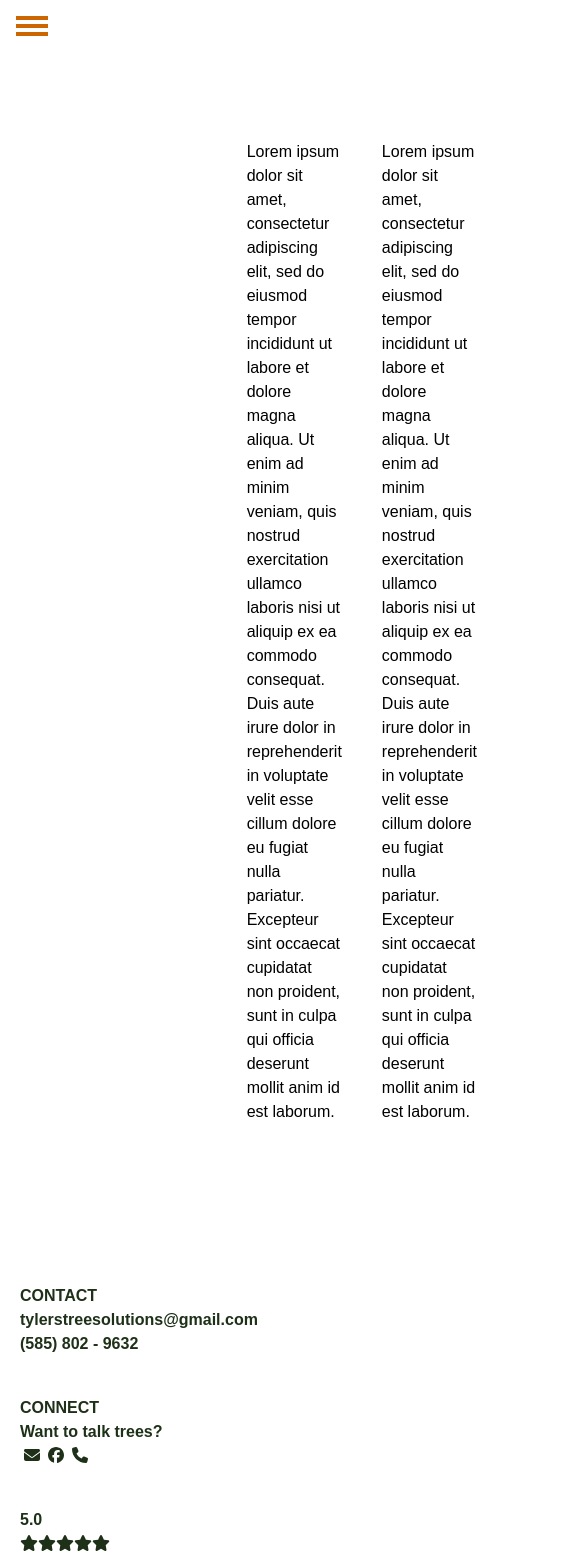
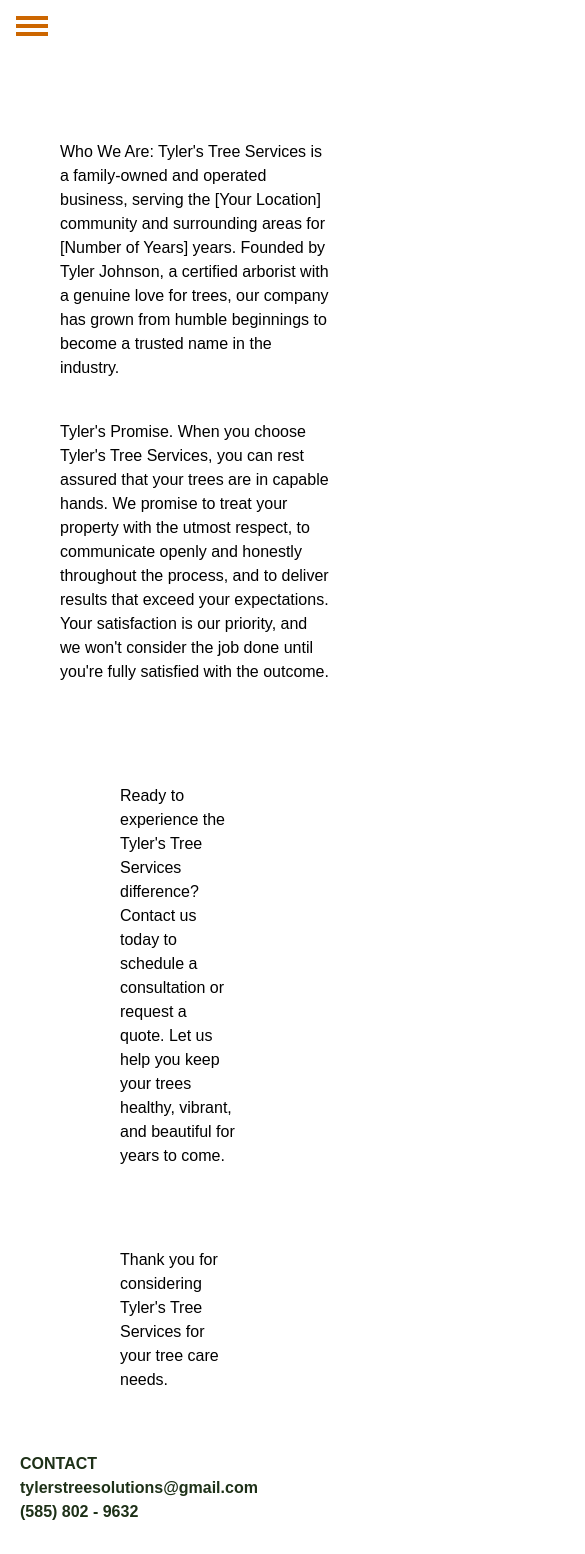
Before and after one commit to gmcclarin/tyler, a React (Create React App) app: page /about in a window 390 px wide. Shown: the top 1554 px of the page, 585 px wide, since content can reach past the window. Built offline with nearby package versions, Linux system fonts and the light colour scheme; no server answers.

Commit message:
responsive styling for about page

```diff
--- a/src/pages/About.js
+++ b/src/pages/About.js
@@ -8,15 +8,16 @@ const About  = () => {
             <MobileNav />
             <Nav />
             <div className="flex w-screen justify-between">
-                <div className="m-20 p-10 flex justify-between">
-                    <div className="font-bold text-3xl -rotate-90 ">ABOUT</div>
-                    <div className="flex w-full justify-between items-center">
-                        <p className="w-1/2 p-5">Lorem ipsum dolor sit amet, consectetur adipiscing elit, sed do eiusmod tempor incididunt ut labore et dolore magna aliqua. Ut enim ad minim veniam, quis nostrud exercitation ullamco laboris nisi ut aliquip ex ea commodo consequat. Duis aute irure dolor in reprehenderit in voluptate velit esse cillum dolore eu fugiat nulla pariatur. Excepteur sint occaecat cupidatat non proident, sunt in culpa qui officia deserunt mollit anim id est laborum. </p>
-                        <p className="w-1/2 p-5">Lorem ipsum dolor sit amet, consectetur adipiscing elit, sed do eiusmod tempor incididunt ut labore et dolore magna aliqua. Ut enim ad minim veniam, quis nostrud exercitation ullamco laboris nisi ut aliquip ex ea commodo consequat. Duis aute irure dolor in reprehenderit in voluptate velit esse cillum dolore eu fugiat nulla pariatur. Excepteur sint occaecat cupidatat non proident, sunt in culpa qui officia deserunt mollit anim id est laborum.</p>
-
+                <div className="md:mx-20 mt-20 p-10 flex justify-between">
+                    <div className="hidden md:flex font-bold text-3xl -rotate-90 transform translate-x-3/4">ABOUT</div>
+                    <div className="sm:flex w-full justify-between items-center">
+                        <p className="sm:w-1/2 p-5">Who We Are: Tyler's Tree Services is a family-owned and operated business, serving the [Your Location] community and surrounding areas for [Number of Years] years. Founded by Tyler Johnson, a certified arborist with a genuine love for trees, our company has grown from humble beginnings to become a trusted name in the industry. </p>
+                        <p className="sm:w-1/2 p-5">Tyler's Promise. When you choose Tyler's Tree Services, you can rest assured that your trees are in capable hands. We promise to treat your property with the utmost respect, to communicate openly and honestly throughout the process, and to deliver results that exceed your expectations. Your satisfaction is our priority, and we won't consider the job done until you're fully satisfied with the outcome.</p>
                     </div>
                 </div>
             </div>
+            <div className="w-1/2 mx-20 p-10">Ready to experience the Tyler's Tree Services difference? Contact us today to schedule a consultation or request a quote. Let us help you keep your trees healthy, vibrant, and beautiful for years to come.</div>
+            <div className="w-1/2 mx-20 p-10">Thank you for considering Tyler's Tree Services for your tree care needs.</div>
             <Footer />
 
         </div>
```
